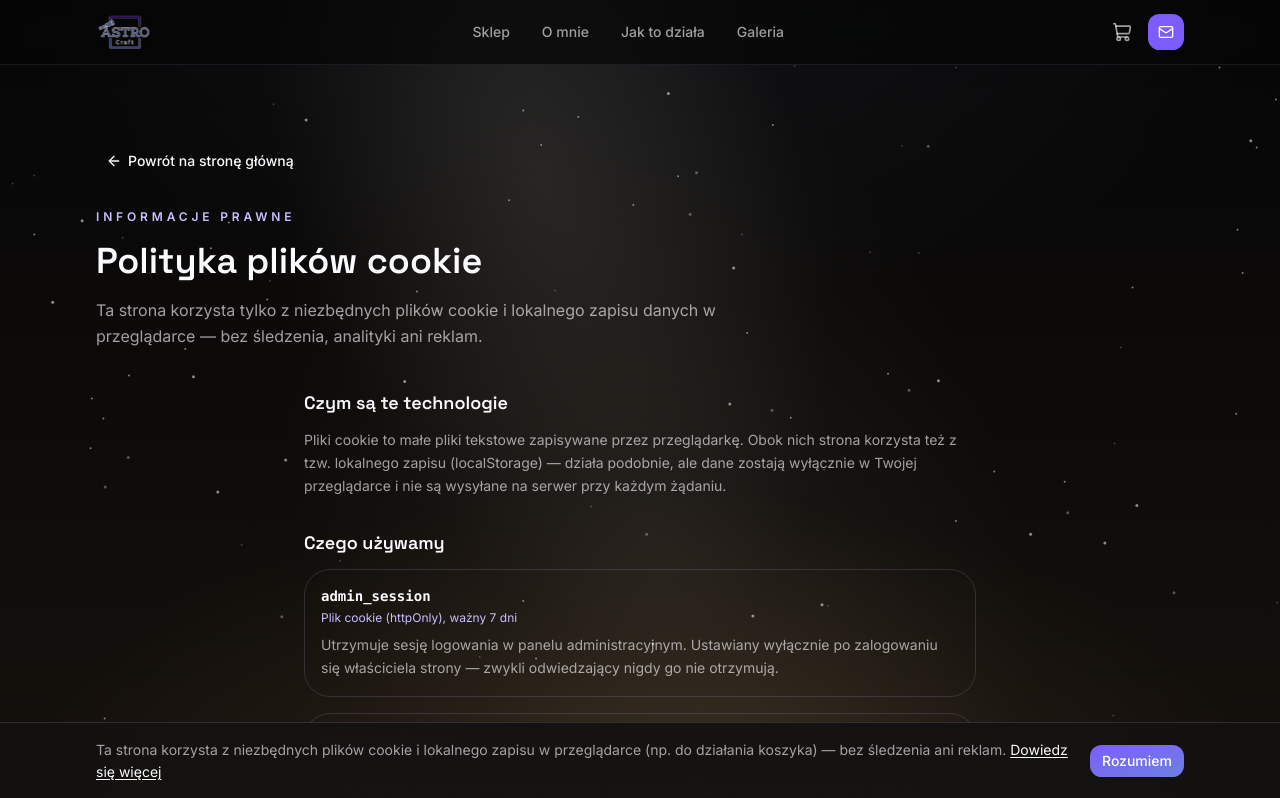
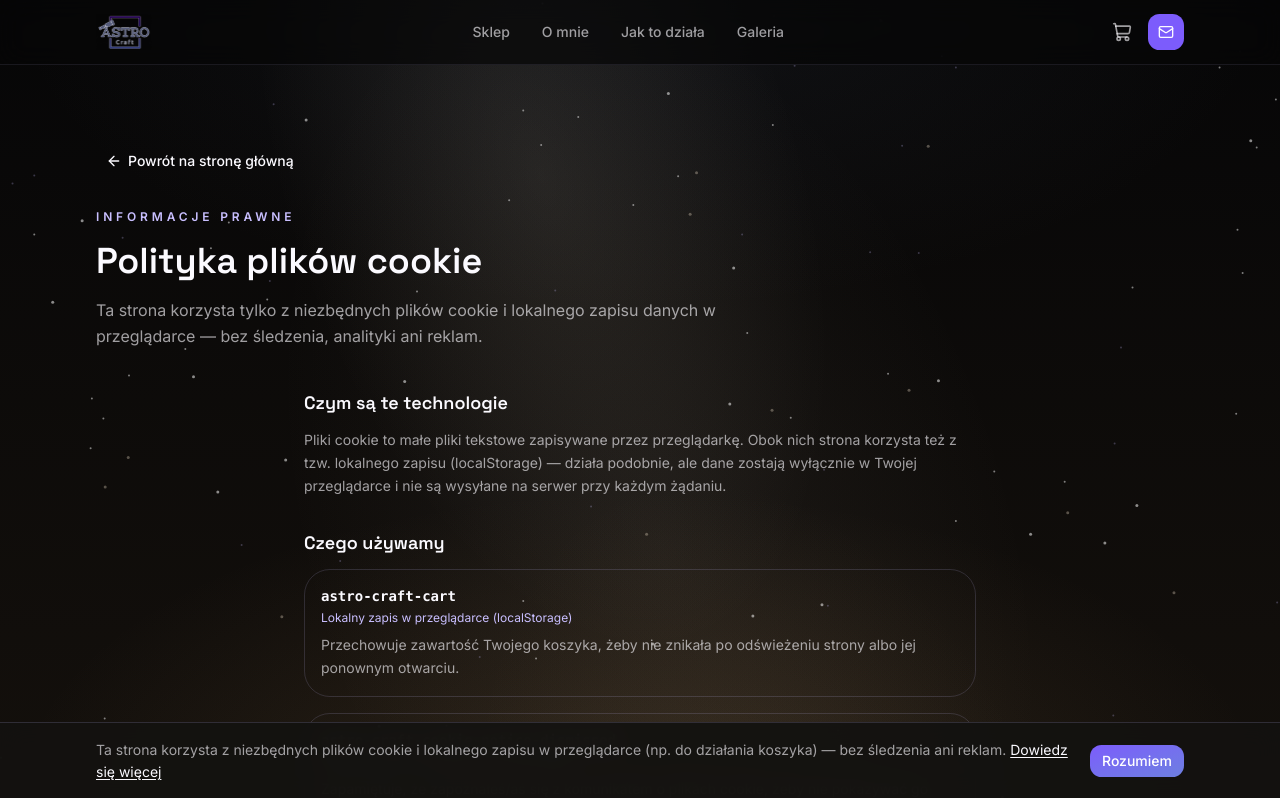
Before and after one commit to damianwwdwdw/astro-craft, a Next.js app: page /polityka-cookies in a window 1280 px wide. Shown: the top 798 px of the page. Built offline with nearby package versions, Linux system fonts and the light colour scheme.

Commit message:
Usunieto wzmianke o admin_session z polityki cookie
Techniczny szczegol niepotrzebny dla zwyklych odwiedzajacych.

```diff
--- a/src/app/polityka-cookies/page.tsx
+++ b/src/app/polityka-cookies/page.tsx
@@ -12,12 +12,6 @@ export const metadata: Metadata = {
 };
 
 const STORED_ITEMS = [
-  {
-    name: "admin_session",
-    type: "Plik cookie (httpOnly), ważny 7 dni",
-    purpose:
-      "Utrzymuje sesję logowania w panelu administracyjnym. Ustawiany wyłącznie po zalogowaniu się właściciela strony — zwykli odwiedzający nigdy go nie otrzymują.",
-  },
   {
     name: "astro-craft-cart",
     type: "Lokalny zapis w przeglądarce (localStorage)",
```
